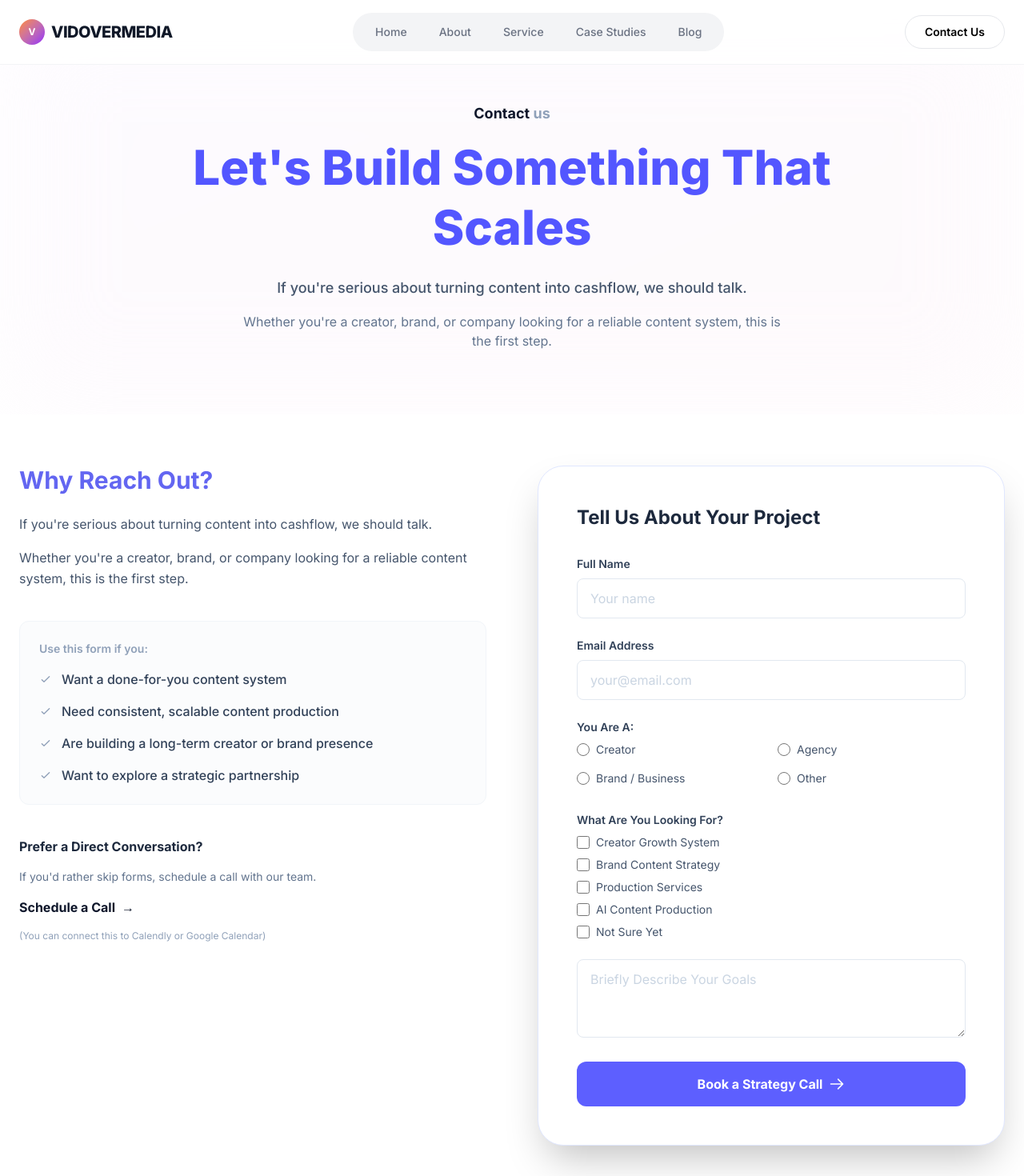
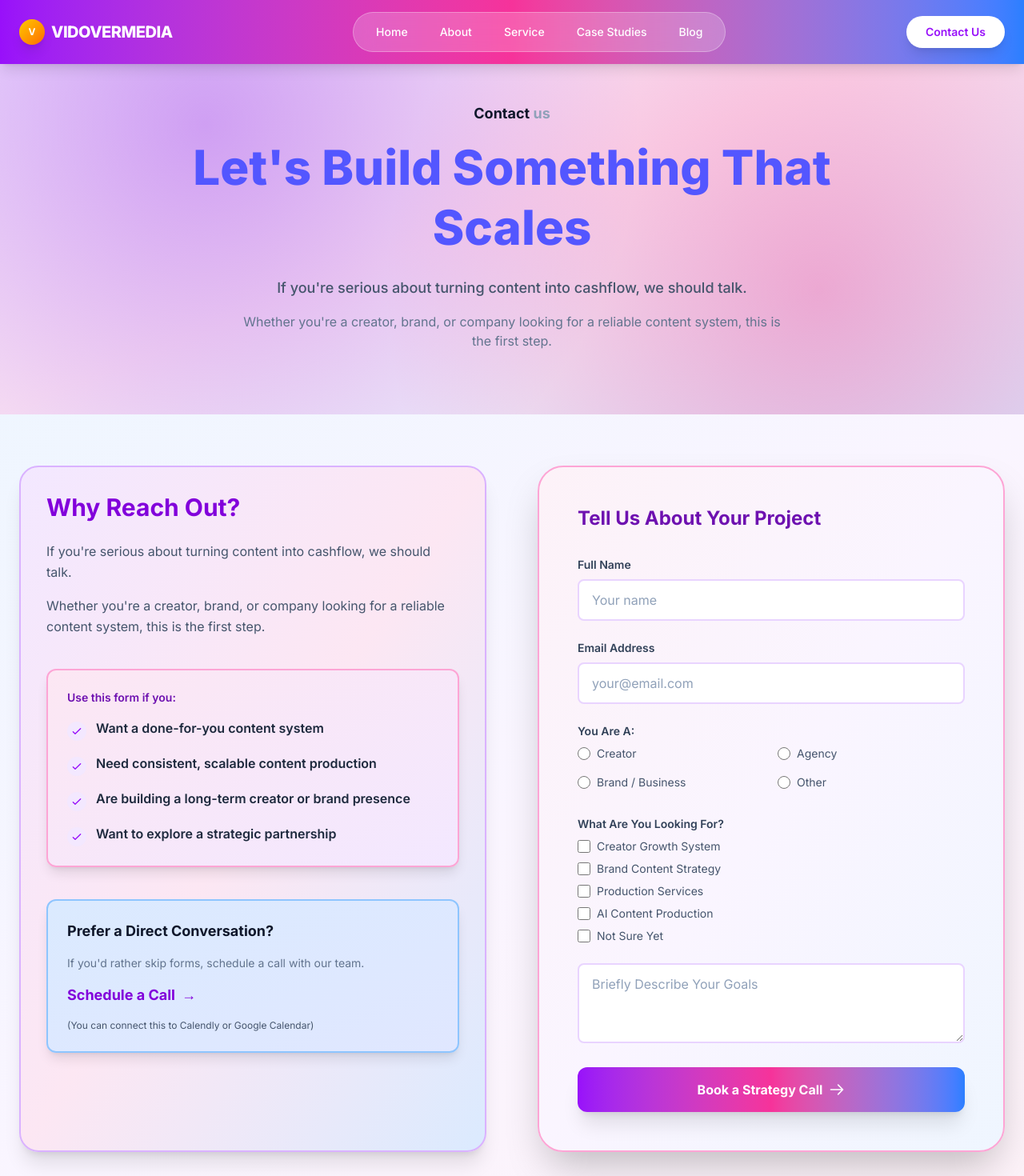
Before and after one commit to Ajtiwari26/vido, a Next.js app: page /contact in a window 1280 px wide. Shown: the top 1470 px of the page at 80% size. Built offline with nearby package versions, Linux system fonts and the light colour scheme.

Commit message:
pink design

```diff
--- a/app/contact/page.tsx
+++ b/app/contact/page.tsx
@@ -60,8 +60,9 @@ export default function Contact() {
   return (
     <main>
       {/* Hero Section */}
-      <section className="relative pt-32 pb-20 overflow-hidden">
-        <div className="absolute inset-0 bg-gradient-to-br from-purple-50 to-pink-50 opacity-40 blur-3xl"></div>
+      <section className="relative pt-32 pb-20 overflow-hidden bg-gradient-to-br from-purple-100 via-pink-100 to-blue-100">
+        <div className="absolute inset-0 bg-[radial-gradient(circle_at_20%_30%,_rgba(147,51,234,0.4)_0%,_transparent_50%)]"></div>
+        <div className="absolute inset-0 bg-[radial-gradient(circle_at_80%_70%,_rgba(236,72,153,0.4)_0%,_transparent_50%)]"></div>
         <div className="max-w-4xl mx-auto px-6 text-center relative z-10">
           <span className="text-slate-900 font-bold text-lg mb-4 block">
             Contact <span className="text-slate-400">us</span>
@@ -79,11 +80,11 @@ export default function Contact() {
       </section>
 
       {/* Main Contact Content */}
-      <section className="max-w-7xl mx-auto px-6 py-16">
+      <section className="max-w-7xl mx-auto px-6 py-16 bg-gradient-to-br from-blue-50 via-purple-50 to-pink-50">
         <div className="grid lg:grid-cols-2 gap-16">
           {/* Left Side: Content */}
-          <div>
-            <h2 className="text-3xl font-bold text-[#6366f1] mb-6">Why Reach Out?</h2>
+          <div className="bg-gradient-to-br from-purple-100 via-pink-100 to-blue-100 p-8 rounded-3xl border-2 border-purple-300 shadow-xl">
+            <h2 className="text-3xl font-bold text-purple-700 mb-6">Why Reach Out?</h2>
             <div className="space-y-4 text-slate-600 mb-10 leading-relaxed">
               <p>If you&apos;re serious about turning content into cashflow, we should talk.</p>
               <p>
@@ -91,8 +92,8 @@ export default function Contact() {
               </p>
             </div>
 
-            <div className="bg-slate-50/50 p-6 rounded-xl mb-10 border border-slate-100">
-              <span className="text-sm font-semibold text-slate-400 mb-4 block">
+            <div className="bg-gradient-to-br from-pink-100 to-purple-100 p-6 rounded-xl mb-10 border-2 border-pink-300 shadow-lg">
+              <span className="text-sm font-semibold text-purple-800 mb-4 block">
                 Use this form if you:
               </span>
               <ul className="space-y-4">
@@ -103,7 +104,7 @@ export default function Contact() {
                   "Want to explore a strategic partnership",
                 ].map((item, index) => (
                   <li key={index} className="flex items-start space-x-3">
-                    <span className="text-slate-400 mt-1">
+                    <span className="text-purple-600 mt-1 bg-purple-100 rounded-full p-1">
                       <svg className="w-4 h-4" fill="none" stroke="currentColor" viewBox="0 0 24 24">
                         <path
                           d="M5 13l4 4L19 7"
@@ -113,32 +114,32 @@ export default function Contact() {
                         />
                       </svg>
                     </span>
-                    <span className="text-slate-700 font-medium">{item}</span>
+                    <span className="text-slate-800 font-semibold">{item}</span>
                   </li>
                 ))}
               </ul>
             </div>
 
-            <div className="space-y-4">
-              <h3 className="font-bold text-slate-800">Prefer a Direct Conversation?</h3>
+            <div className="space-y-4 bg-gradient-to-br from-blue-100 to-indigo-100 p-6 rounded-xl border-2 border-blue-300 shadow-lg">
+              <h3 className="font-bold text-slate-900 text-lg">Prefer a Direct Conversation?</h3>
               <p className="text-slate-500 text-sm">
                 If you&apos;d rather skip forms, schedule a call with our team.
               </p>
               <Link
                 href="#"
-                className="inline-flex items-center text-slate-900 font-bold hover:text-[#6366f1] transition-colors"
+                className="inline-flex items-center text-purple-700 font-bold hover:text-pink-600 transition-colors text-lg"
               >
                 Schedule a Call <span className="ml-2">→</span>
               </Link>
-              <p className="text-slate-400 text-xs">
+              <p className="text-slate-600 text-xs">
                 (You can connect this to Calendly or Google Calendar)
               </p>
             </div>
           </div>
 
           {/* Right Side: Form */}
-          <div className="border border-indigo-100 p-8 lg:p-12 shadow-2xl bg-white rounded-[2rem]">
-            <h2 className="text-2xl font-bold text-slate-800 mb-8">
+          <div className="border-2 border-pink-300 p-8 lg:p-12 shadow-2xl bg-gradient-to-br from-pink-50 via-purple-50 to-blue-50 rounded-[2rem]">
+            <h2 className="text-2xl font-bold text-purple-800 mb-8">
               Tell Us About Your Project
             </h2>
 
@@ -154,7 +155,7 @@ export default function Contact() {
                   required
                   value={formData.fullName}
                   onChange={(e) => setFormData({ ...formData, fullName: e.target.value })}
-                  className="w-full px-4 py-3 rounded-lg border border-slate-200 focus:border-[#6366f1] focus:ring-1 focus:ring-[#6366f1] outline-none transition-all placeholder:text-slate-300"
+                  className="w-full px-4 py-3 rounded-lg border-2 border-purple-200 focus:border-pink-400 focus:ring-2 focus:ring-pink-200 outline-none transition-all placeholder:text-slate-400 bg-white"
                   placeholder="Your name"
                 />
               </div>
@@ -170,7 +171,7 @@ export default function Contact() {
                   required
                   value={formData.email}
                   onChange={(e) => setFormData({ ...formData, email: e.target.value })}
-                  className="w-full px-4 py-3 rounded-lg border border-slate-200 focus:border-[#6366f1] focus:ring-1 focus:ring-[#6366f1] outline-none transition-all placeholder:text-slate-300"
+                  className="w-full px-4 py-3 rounded-lg border-2 border-purple-200 focus:border-pink-400 focus:ring-2 focus:ring-pink-200 outline-none transition-all placeholder:text-slate-400 bg-white"
                   placeholder="your@email.com"
                 />
               </div>
@@ -229,7 +230,7 @@ export default function Contact() {
                 <textarea
                   value={formData.goals}
                   onChange={(e) => setFormData({ ...formData, goals: e.target.value })}
-                  className="w-full px-4 py-3 rounded-lg border border-slate-200 focus:border-[#6366f1] focus:ring-1 focus:ring-[#6366f1] outline-none transition-all placeholder:text-slate-300"
+                  className="w-full px-4 py-3 rounded-lg border-2 border-purple-200 focus:border-pink-400 focus:ring-2 focus:ring-pink-200 outline-none transition-all placeholder:text-slate-400 bg-white"
                   placeholder="Briefly Describe Your Goals"
                   rows={3}
                 />
@@ -239,7 +240,7 @@ export default function Contact() {
               <button
                 type="submit"
                 disabled={isSubmitting}
-                className="w-full bg-[#5d5fff] hover:bg-indigo-700 text-white font-bold py-4 rounded-xl flex items-center justify-center space-x-2 transition-all transform hover:scale-[1.01] active:scale-[0.98] disabled:opacity-50 disabled:cursor-not-allowed"
+                className="w-full bg-gradient-to-r from-purple-600 via-pink-500 to-blue-500 hover:from-purple-700 hover:via-pink-600 hover:to-blue-600 text-white font-bold py-4 rounded-xl flex items-center justify-center space-x-2 transition-all transform hover:scale-[1.02] active:scale-[0.98] disabled:opacity-50 disabled:cursor-not-allowed shadow-xl"
               >
                 <span>{isSubmitting ? "Submitting..." : "Book a Strategy Call"}</span>
                 {!isSubmitting && (
@@ -269,7 +270,7 @@ export default function Contact() {
       </section>
 
       {/* Contact Options */}
-      <section className="max-w-7xl mx-auto px-6 py-20">
+      <section className="max-w-7xl mx-auto px-6 py-20 bg-gradient-to-br from-indigo-50 via-purple-50 to-pink-50">
         <h2 className="text-3xl font-bold text-center text-slate-900 mb-12">Contact Options</h2>
         <div className="grid md:grid-cols-3 gap-6">
           {[
@@ -318,11 +319,11 @@ export default function Contact() {
           ].map((option, index) => (
             <div
               key={index}
-              className="bg-slate-50/80 p-8 rounded-2xl text-center border border-slate-100 hover:shadow-lg transition-shadow"
+              className="bg-gradient-to-br from-purple-100 via-pink-100 to-blue-100 p-8 rounded-2xl text-center border-2 border-purple-300 hover:shadow-2xl hover:border-pink-400 hover:scale-105 transition-all"
             >
-              <div className="flex justify-center mb-4 text-[#6366f1]">{option.icon}</div>
+              <div className="flex justify-center mb-4 text-purple-600">{option.icon}</div>
               <h3 className="text-xl font-bold text-slate-900 mb-2">{option.title}</h3>
-              <p className="text-slate-600 font-medium">{option.content}</p>
+              <p className="text-slate-700 font-semibold">{option.content}</p>
             </div>
           ))}
         </div>
--- a/app/globals.css
+++ b/app/globals.css
@@ -8,6 +8,8 @@
 
 body {
   font-family: 'Inter', sans-serif;
+  background: linear-gradient(135deg, #f5f7fa 0%, #e8eef5 100%);
+  min-height: 100vh;
 }
 
 ::selection {
--- a/components/Header.tsx
+++ b/components/Header.tsx
@@ -9,26 +9,26 @@ export default function Header() {
   const isActive = (path: string) => pathname === path;
 
   return (
-    <header className="fixed top-0 left-0 right-0 z-50 bg-white/80 backdrop-blur-md border-b border-gray-100">
+    <header className="fixed top-0 left-0 right-0 z-50 bg-gradient-to-r from-purple-600 via-pink-500 to-blue-500 shadow-lg">
       <nav className="max-w-7xl mx-auto px-6 h-20 flex items-center justify-between">
         {/* Logo */}
         <Link href="/" className="flex items-center gap-2">
-          <div className="w-8 h-8 rounded-full bg-gradient-to-br from-orange-400 to-purple-600 flex items-center justify-center">
+          <div className="w-8 h-8 rounded-full bg-gradient-to-br from-yellow-400 to-orange-500 flex items-center justify-center shadow-lg">
             <span className="text-white font-bold text-xs">V</span>
           </div>
-          <span className="font-extrabold text-xl tracking-tight text-gray-900">
+          <span className="font-extrabold text-xl tracking-tight text-white">
             VIDOVERMEDIA
           </span>
         </Link>
 
         {/* Navigation Links */}
-        <div className="hidden md:flex items-center bg-gray-100 rounded-full px-2 py-1.5">
+        <div className="hidden md:flex items-center bg-white/20 backdrop-blur-md rounded-full px-2 py-1.5 border border-white/30">
           <Link
             href="/"
             className={`px-5 py-2 rounded-full text-sm font-medium transition-all duration-200 ${
               isActive("/")
-                ? "bg-white shadow-sm text-gray-900"
-                : "text-gray-500 hover:text-gray-900"
+                ? "bg-white text-purple-600 shadow-md"
+                : "text-white hover:bg-white/30"
             }`}
           >
             Home
@@ -37,8 +37,8 @@ export default function Header() {
             href="/about"
             className={`px-5 py-2 rounded-full text-sm font-medium transition-all duration-200 ${
               isActive("/about")
-                ? "bg-white shadow-sm text-gray-900"
-                : "text-gray-500 hover:text-gray-900"
+                ? "bg-white text-purple-600 shadow-md"
+                : "text-white hover:bg-white/30"
             }`}
           >
             About
@@ -47,21 +47,21 @@ export default function Header() {
             href="/services"
             className={`px-5 py-2 rounded-full text-sm font-medium transition-all duration-200 ${
               isActive("/services")
-                ? "bg-white shadow-sm text-gray-900"
-                : "text-gray-500 hover:text-gray-900"
+                ? "bg-white text-purple-600 shadow-md"
+                : "text-white hover:bg-white/30"
             }`}
           >
             Service
           </Link>
           <Link
             href="#"
-            className="px-5 py-2 rounded-full text-sm font-medium text-gray-500 hover:text-gray-900"
+            className="px-5 py-2 rounded-full text-sm font-medium text-white hover:bg-white/30 transition-all"
           >
             Case Studies
           </Link>
           <Link
             href="#"
-            className="px-5 py-2 rounded-full text-sm font-medium text-gray-500 hover:text-gray-900"
+            className="px-5 py-2 rounded-full text-sm font-medium text-white hover:bg-white/30 transition-all"
           >
             Blog
           </Link>
@@ -70,7 +70,7 @@ export default function Header() {
         {/* CTA Button */}
         <Link
           href="/contact"
-          className="bg-white border border-gray-200 px-6 py-2.5 rounded-full text-sm font-semibold hover:bg-gray-50 transition-colors"
+          className="bg-white text-purple-600 px-6 py-2.5 rounded-full text-sm font-semibold hover:bg-yellow-300 hover:text-purple-700 transition-all shadow-lg"
         >
           Contact Us
         </Link>
```
Also changed, not shown: app/about/page.tsx (+9 -8 lines), app/page.tsx (+13 -12 lines), app/services/page.tsx (+6 -4 lines), 1 other file (tests, documents, lock files or other folders).
